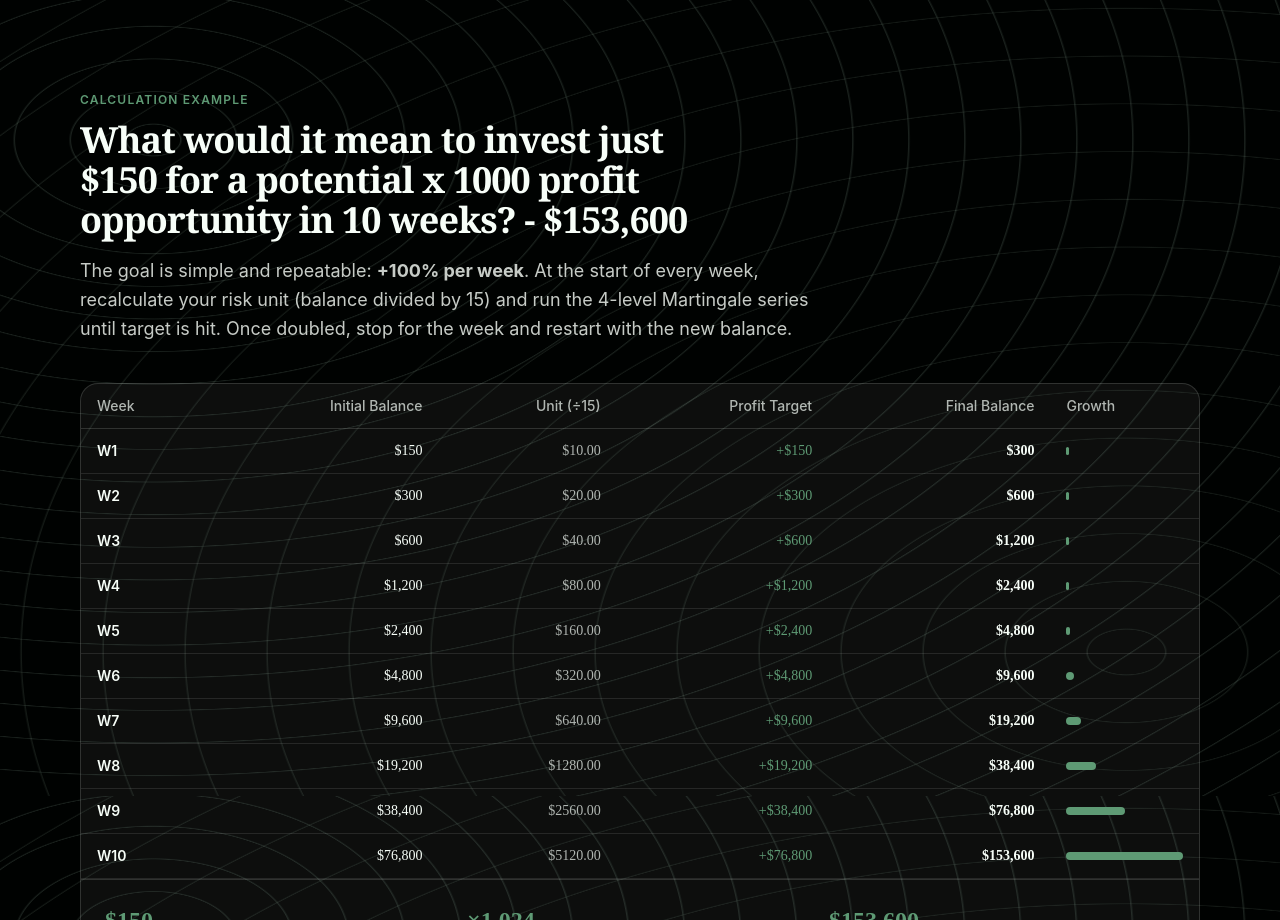
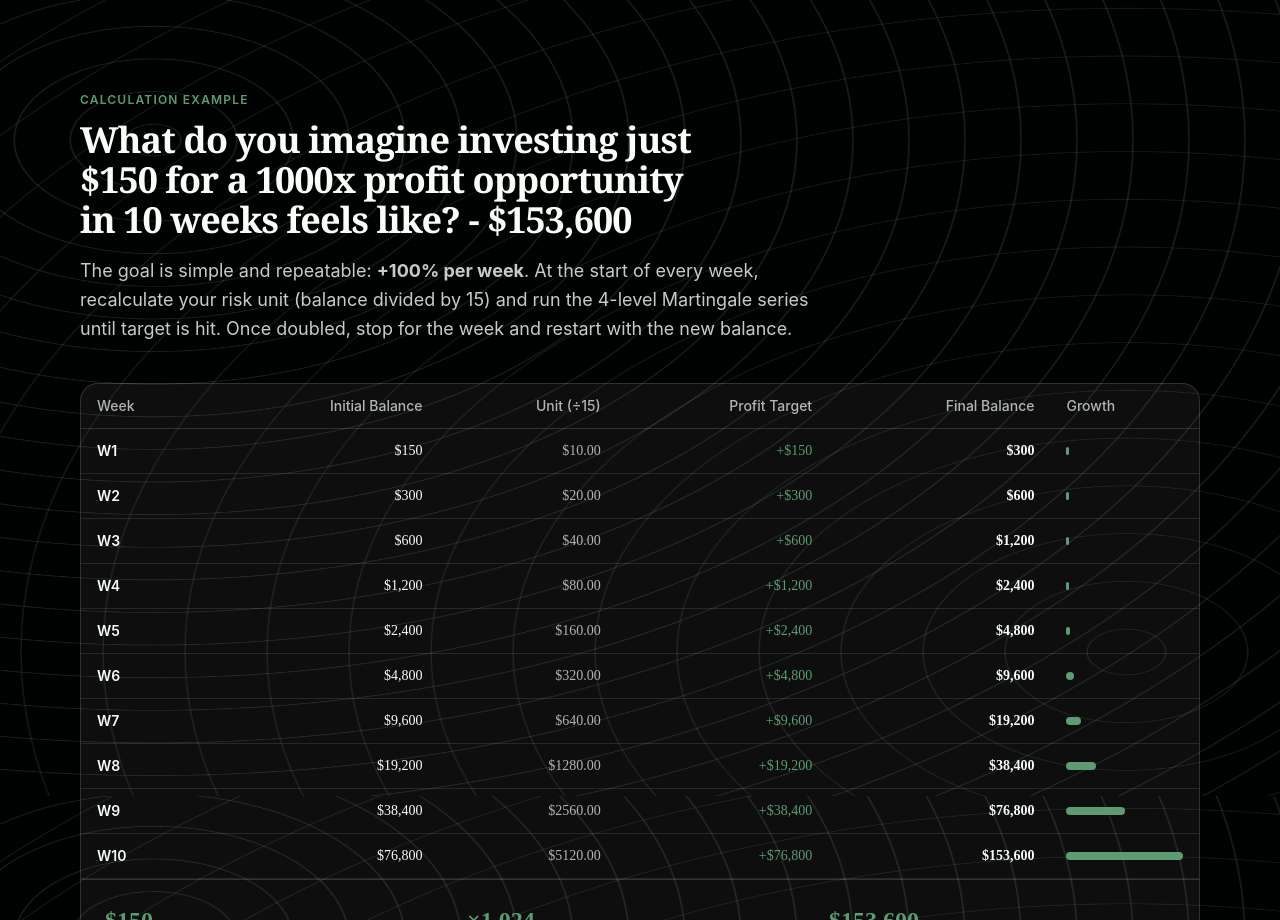
Before and after one commit to irineliul/wscapital, a Next.js app: page / in a window 1280 px wide. Shown: the part 900-1820 px from the top of the page. Built offline with nearby package versions, Linux system fonts and the light colour scheme; a web font is replaced by a local one.

Commit message:
feat: refine investment opportunity title in doubling-example.tsx
Improved phrasing for clarity on potential profit opportunity

Co-authored-by: irineliul <121431218+irineliul@users.noreply.github.com>

```diff
--- a/components/doubling-example.tsx
+++ b/components/doubling-example.tsx
@@ -9,7 +9,7 @@ const usd = (n: number) =>
 const t = {
   en: {
     badge: 'Calculation Example',
-    titlePrefix: 'What would it mean to invest just $150 for a potential x 1000 profit opportunity in 10 weeks? - ',
+    titlePrefix: 'What do you imagine investing just $150 for a 1000x profit opportunity in 10 weeks feels like? - ',
     descPrefix: 'The goal is simple and repeatable: ',
     descTarget: '+100% per week',
     descMiddle: '. At the start of every week, recalculate your risk unit (balance divided by ',
```
